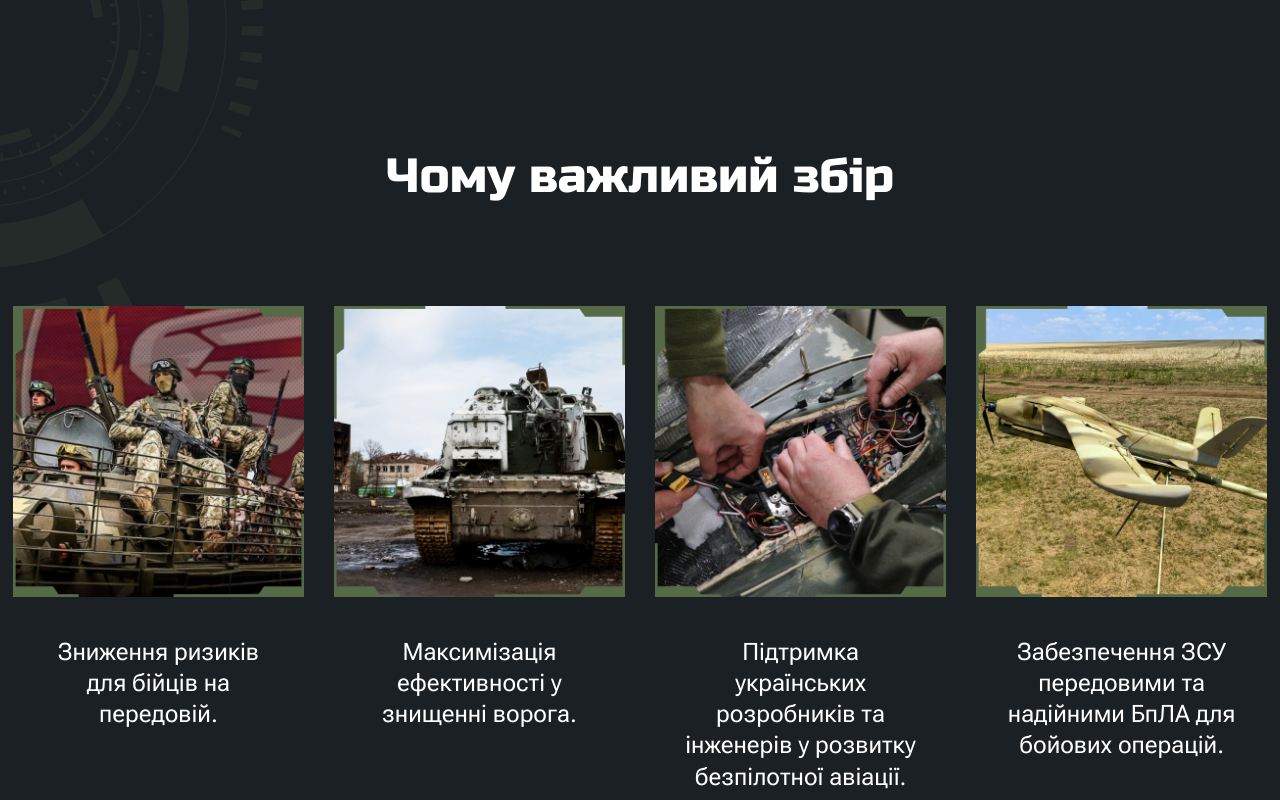
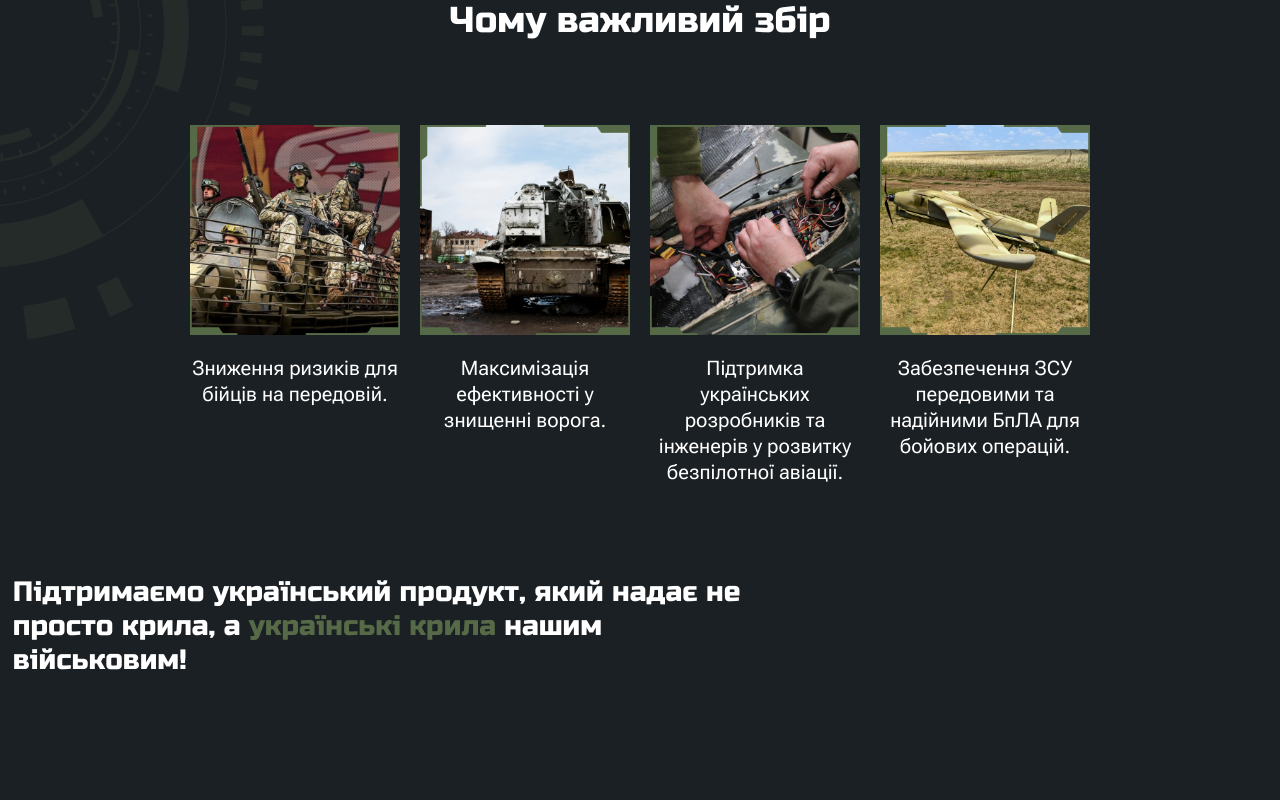
Before and after one commit to baza-trainee/79_brigadge_fundraising, a React (Create React App) app: page / in a window 1280 px wide. Shown: the part 2220-3020 px from the top of the page. Built offline with nearby package versions, Linux system fonts and the light colour scheme.

Commit message:
feat: add adaptive styles for section importance

```diff
--- a/src/components/Importance/Importance.jsx
+++ b/src/components/Importance/Importance.jsx
@@ -1,13 +1,13 @@
-import Container from "../layouts/Container/Container";
-import styles from "./Importance.module.css";
-import img1 from "../../assets/img/importance/importance1-desktop.jpg";
-import img1x2 from "../../assets/img/importance/importance1-desktop@2x.jpg";
-import img2 from "../../assets/img/importance/importance2-desktop.jpg";
-import img2x2 from "../../assets/img/importance/importance2-desktop@2x.jpg";
-import img3 from "../../assets/img/importance/importance3-desktop.jpg";
-import img3x2 from "../../assets/img/importance/importance3-desktop@2x.jpg";
-import img4 from "../../assets/img/importance/importance4-desktop.jpg";
-import img4x2 from "../../assets/img/importance/importance4-desktop@2x.jpg";
+import Container from '../layouts/Container/Container';
+import styles from './Importance.module.css';
+import img1 from '../../assets/img/importance/importance1-desktop.jpg';
+import img1x2 from '../../assets/img/importance/importance1-desktop@2x.jpg';
+import img2 from '../../assets/img/importance/importance2-desktop.jpg';
+import img2x2 from '../../assets/img/importance/importance2-desktop@2x.jpg';
+import img3 from '../../assets/img/importance/importance3-desktop.jpg';
+import img3x2 from '../../assets/img/importance/importance3-desktop@2x.jpg';
+import img4 from '../../assets/img/importance/importance4-desktop.jpg';
+import img4x2 from '../../assets/img/importance/importance4-desktop@2x.jpg';
 
 const Importance = () => {
   return (
@@ -34,7 +34,7 @@ const Importance = () => {
 
             <div className={styles.importance__info}>
               <p className={styles.importance__info_text}>
-                {" "}
+                {' '}
                 Зниження ризиків для бійців на передовій.
               </p>
             </div>
@@ -58,7 +58,7 @@ const Importance = () => {
 
             <div className={styles.importance__info}>
               <p className={styles.importance__info_text}>
-                {" "}
+                {' '}
                 Максимізація ефективності у знищенні ворога.
               </p>
             </div>
@@ -108,7 +108,7 @@ const Importance = () => {
 
             <div className={styles.importance__info}>
               <p
-                className={`${styles.importance__info_text} ${styles.bigText}`}
+                className={`${styles.importance__info_text} ${styles.bigText} ${styles.bigText_last}`}
               >
                 Забезпечення ЗСУ передовими та надійними БпЛА для бойових
                 операцій.
@@ -117,7 +117,7 @@ const Importance = () => {
           </li>
         </ul>
         <p className={styles.importance__text}>
-          Підтримаємо український продукт, який надає не просто крила, а{" "}
+          Підтримаємо український продукт, який надає не просто крила, а{' '}
           <span className={styles.text_color}>українські крила</span> нашим
           військовим!
         </p>
--- a/src/components/Importance/Importance.module.css
+++ b/src/components/Importance/Importance.module.css
@@ -1,39 +1,23 @@
 .importance {
-  padding-top: 150px;
-  padding-bottom: 150px;
+  padding-bottom: 50px;
 }
 
 .importance__title {
   color: var(--white);
-  font-size: var(--h2-font-size);
+  font-size: 24px;
   font-weight: 400;
-  line-height: var(--h2-line-height);
+  line-height: 1.3;
   font-family: var(--bold-font-family);
-  margin-bottom: 100px;
-}
-
-.importance__list {
-  display: flex;
-  gap: 30px;
-  margin-bottom: 69px;
-}
-
-.importance__item {
-  width: 297px;
-  scale: 1;
-  transition: scale 250ms cubic-bezier(0.4, 0, 0.2, 1);
-}
-.importance__item:hover,
-.importance__item:focus {
-  scale: 1.15;
+  margin-bottom: 30px;
 }
 
 .importance__img {
   position: relative;
 }
+
 .importance__img::after {
-  content: "";
-  background-image: url("../../assets/img/importance/border-desktop.png");
+  content: '';
+  background-image: url('../../assets/img/importance/border-desktop.png');
   position: absolute;
   top: 0;
   left: 0;
@@ -44,34 +28,285 @@
 }
 
 .importance__info {
-  padding-top: 40px;
+  padding-top: 10px;
 }
 
 .importance__info_text {
   margin-left: auto;
   margin-right: auto;
-  width: 230px;
+  width: 260px;
   text-align: center;
   color: var(--white);
   font-family: var(--thin-font-family);
-  font-weight: 400px;
-  font-size: 24px;
+  font-weight: 400;
+  font-size: 20px;
   line-height: 1.3;
-}
-
-.bigText {
-  width: 250px;
 }
 
 .importance__text {
   color: var(--white);
   font-family: var(--bold-font-family);
-  font-size: 40px;
+  font-size: 18px;
   font-weight: 400;
-  width: 845px;
   text-align: left;
 }
 
 .text_color {
   color: var(--main-green);
 }
+
+@media screen and (max-width: 319px) {
+  .importance__item {
+    margin-left: auto;
+    margin-right: auto;
+  }
+
+  .importance__list {
+    align-items: center;
+  }
+
+  .importance__item {
+    max-width: 280px;
+    margin-bottom: 30px;
+    scale: 1;
+    transition: scale 250ms cubic-bezier(0.4, 0, 0.2, 1);
+  }
+
+  .importance__item:hover,
+  .importance__item:focus {
+    scale: 1.03;
+  }
+
+  .importance__text {
+    max-width: 280px;
+    margin-left: auto;
+    margin-right: auto;
+  }
+}
+@media screen and (min-width: 320px) {
+  .importance__item {
+    margin-left: auto;
+    margin-right: auto;
+  }
+
+  .importance__list {
+    align-items: center;
+  }
+
+  .importance__item {
+    width: 280px;
+    margin-bottom: 30px;
+    scale: 1;
+    transition: scale 250ms cubic-bezier(0.4, 0, 0.2, 1);
+  }
+
+  .importance__item:hover,
+  .importance__item:focus {
+    scale: 1.03;
+  }
+
+  .importance__text {
+    width: 280px;
+    margin-left: auto;
+    margin-right: auto;
+  }
+}
+@media screen and (min-width: 420px) {
+  .importance {
+    padding-bottom: 80px;
+  }
+
+  .importance__title {
+    font-size: 28px;
+    margin-bottom: 50px;
+  }
+
+  .importance__item:not(:last-child) {
+    margin-bottom: 40px;
+  }
+
+  .importance__item:last-child {
+    margin-bottom: 50px;
+  }
+
+  .importance__text {
+    width: 380px;
+    margin-left: auto;
+    margin-right: auto;
+    font-size: 24px;
+  }
+}
+@media screen and (min-width: 768px) {
+  .importance {
+    padding-bottom: 85px;
+  }
+
+  .importance__title {
+    font-size: 36px;
+    margin-bottom: 80px;
+  }
+
+  .importance__list {
+    display: flex;
+    flex-wrap: wrap;
+    width: 660px;
+    gap: 20px;
+    margin-bottom: 23px;
+    margin-left: auto;
+    margin-right: auto;
+  }
+
+  .importance__item {
+    width: 320px;
+    margin-bottom: 0px;
+  }
+
+  .importance__item:not(:last-child) {
+    margin-bottom: 0px;
+  }
+
+  .importance__item:last-child {
+    margin-bottom: 0px;
+  }
+
+  .importance__img {
+    width: 297px;
+    margin-left: auto;
+    margin-right: auto;
+  }
+
+  .importance__info {
+    padding-top: 20px;
+  }
+
+  .importance__info_text {
+    width: 255px;
+  }
+
+  .bigText {
+    width: 290px;
+  }
+
+  .bigText_last {
+    width: 260px;
+  }
+
+  .importance__text {
+    width: 660px;
+    margin-left: auto;
+    margin-right: auto;
+    font-size: 28px;
+  }
+}
+@media screen and (min-width: 1024px) {
+  .importance {
+    padding-bottom: 100px;
+  }
+
+  .importance__list {
+    display: flex;
+    flex-wrap: nowrap;
+    width: 900px;
+    gap: 20px;
+    margin-bottom: 80px;
+    margin-left: auto;
+    margin-right: auto;
+    align-items: flex-start;
+  }
+
+  .importance__item {
+    width: 210px;
+    margin-bottom: 0px;
+  }
+
+  .importance__item:not(:last-child) {
+    margin-bottom: 0px;
+  }
+
+  .importance__item:last-child {
+    margin-bottom: 0px;
+  }
+
+  .importance__img {
+    width: 210px;
+  }
+
+  .importance__info {
+    padding-top: 20px;
+    padding-bottom: 10px;
+    flex-grow: 1;
+  }
+
+  .importance__info_text {
+    width: 210px;
+  }
+
+  .bigText {
+    width: 210px;
+  }
+
+  .bigText_last {
+    width: 210px;
+  }
+
+  .importance__text {
+    width: 760px;
+    margin-left: 0px;
+    margin-right: auto;
+    font-size: 28px;
+  }
+}
+
+@media screen and (min-width: 1680px) {
+  .importance {
+    padding-bottom: 150px;
+  }
+
+  .importance__title {
+    font-size: 48px;
+    margin-bottom: 100px;
+  }
+
+  .importance__list {
+    display: flex;
+    flex-wrap: nowrap;
+    width: 100%;
+    gap: 30px;
+    margin-bottom: 69px;
+    margin-left: 0;
+    margin-right: 0;
+    align-items: flex-start;
+  }
+
+  .importance__item {
+    width: 297px;
+    margin-bottom: 0px;
+  }
+
+  .importance__img {
+    width: 297px;
+  }
+
+  .importance__info {
+    padding-top: 40px;
+    padding-bottom: 0px;
+  }
+
+  .importance__info_text {
+    width: 240px;
+    padding: 0px 10px;
+    font-size: 24px;
+  }
+
+  .bigText {
+    width: 250px;
+    padding: 0px;
+  }
+
+  .importance__text {
+    width: 845px;
+    margin-left: 0px;
+    margin-right: auto;
+    font-size: 40px;
+  }
+}
--- a/src/index.css
+++ b/src/index.css
@@ -3,10 +3,6 @@
 @import url("common.css");
 
 @import url("https://fonts.googleapis.com/css2?family=Roboto+Flex:opsz@8..144&family=Russo+One&display=swap");
-
-body {
-  background-color: peachpuff;
-}
 
 html {
   scroll-behavior: smooth;
```
Also changed, not shown: 1 other file (tests, documents, lock files or other folders).
